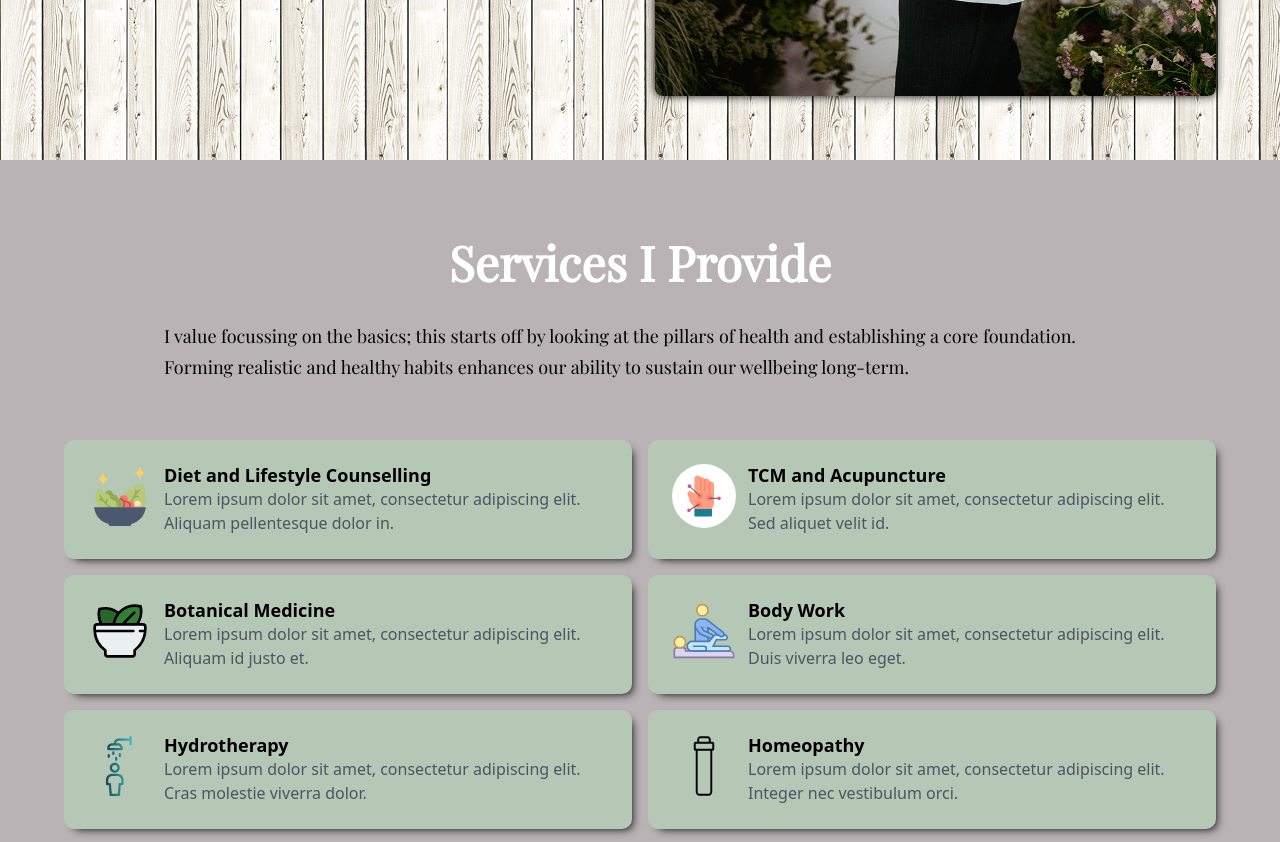
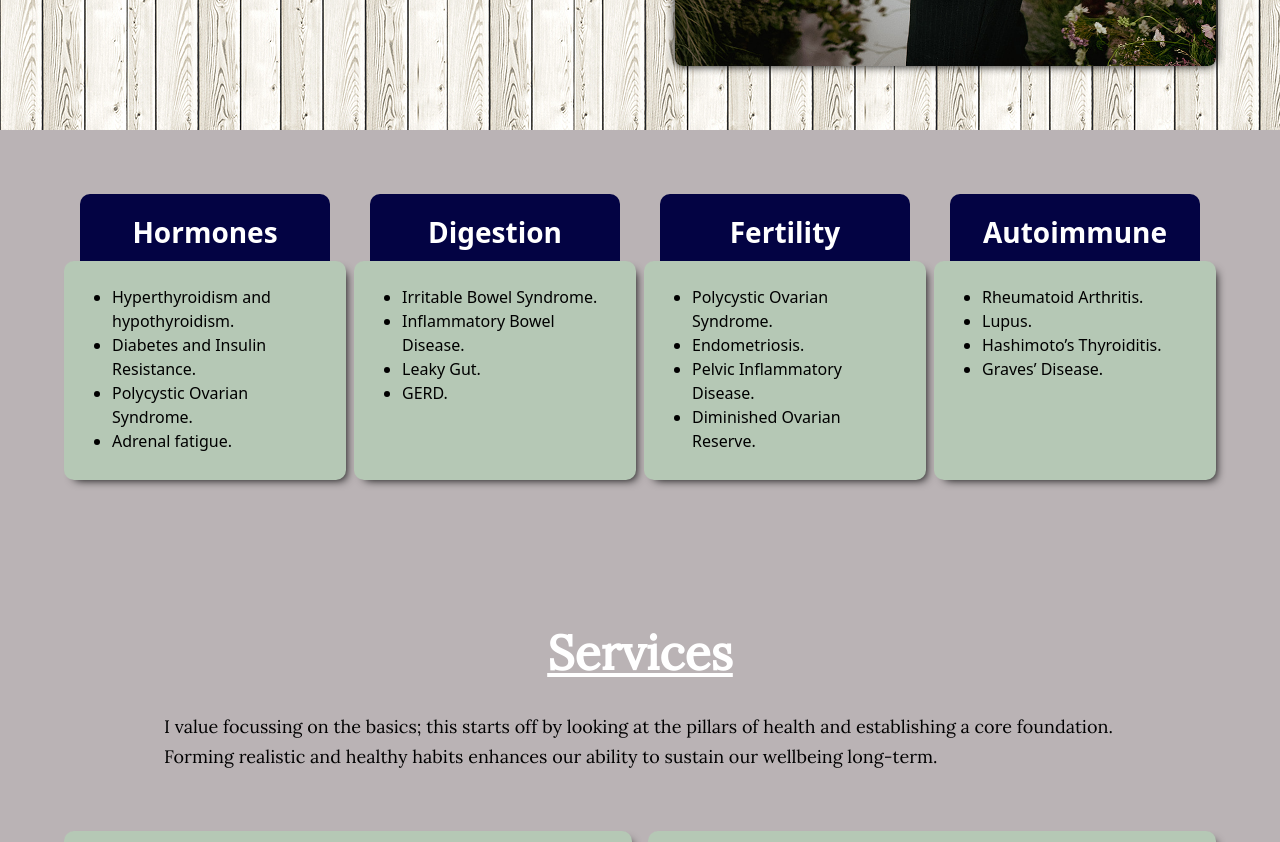
Before and after one commit to matthew-njd/dr_ishani_patel, a React (Vite) app: page / in a window 1280 px wide. Shown: the part 920-1762 px from the top of the page. Built offline with nearby package versions, Linux system fonts and the light colour scheme.

Commit message:
More style edits and new Focus component

```diff
--- a/src/App.jsx
+++ b/src/App.jsx
@@ -1,6 +1,14 @@
 import styles from "./style";
 
-import { About, Contact, Footer, Hero, Navbar, Services } from "./components";
+import {
+  About,
+  Contact,
+  Footer,
+  Focus,
+  Hero,
+  Navbar,
+  Services,
+} from "./components";
 
 const App = () => {
   return (
@@ -19,6 +27,7 @@ const App = () => {
 
       <div className={`bg-primary ${styles.paddingX} ${styles.flexStart}`}>
         <div className={`${styles.boxWidth}`}>
+          <Focus />
           <Services />
           <About />
           <Contact />
--- a/src/components/About.jsx
+++ b/src/components/About.jsx
@@ -4,7 +4,7 @@ import styles, { layout } from "../style";
 const About = () => (
   <section id="about" className={`${styles.paddingY}`}>
     <div className={styles.flexCenter}>
-      <h2 className={styles.heading2}>Meet Dr. Patel, ND!</h2>
+      <h2 className={styles.heading2}>Meet Dr. Patel, ND</h2>
     </div>
 
     <div className={layout.sectionReverse}>
--- /dev/null
+++ b/src/components/Focus.jsx
@@ -0,0 +1,36 @@
+import { focuses } from "../constants";
+import styles from "../style";
+
+const FocusCard = ({ title, content1, content2, content3, content4 }) => (
+  <div className="relative">
+    <div className="bg-tertiary mx-4 rounded-[10px] ">
+      <h4 className={`${styles.heading4} ${styles.flexCenter}`}>{title}</h4>
+    </div>
+    <div
+      className={`relative top-[-10px] bg-secondary flex flex-row p-6 w-full h-[75%] rounded-[10px] box-shadow service-card`}
+    >
+      <ul className="font-regluar font-normal text-[16px] leading-[24px] list-disc ml-6">
+        <li>{content1}</li>
+        <li>{content2}</li>
+        <li>{content3}</li>
+        <li>{content4}</li>
+      </ul>
+    </div>
+  </div>
+);
+
+const Services = () => {
+  return (
+    <section id="focuses" className={`${styles.paddingY}`}>
+      <div className="grid">
+        <div className="grid grid-cols-4 gap-2">
+          {focuses.map((focus, index) => (
+            <FocusCard key={focus.id} {...focus} index={index} />
+          ))}
+        </div>
+      </div>
+    </section>
+  );
+};
+
+export default Services;
--- a/src/components/Footer.jsx
+++ b/src/components/Footer.jsx
@@ -1,5 +1,6 @@
 import { facebook, instagram, linkedin, linktree } from "../assets";
 import { clinics } from "../constants";
+import styles from "../style";
 
 const ClinicDetails = ({
   title,
@@ -31,7 +32,7 @@ const ClinicDetails = ({
         <img
           src={img}
           alt="maps"
-          className="mt-2 w-[100%] h-[100%] rounded-[10px]"
+          className="mt-6 w-[100%] h-[100%] rounded-[10px]"
         />
       </a>
     </div>
@@ -40,7 +41,7 @@ const ClinicDetails = ({
 
 const Footer = () => {
   return (
-    <section className="grid grid-row-2 gap-8 py-8">
+    <section className={`grid grid-row-2 gap-8 ${styles.paddingY}`}>
       <div className="grid grid-cols-2 w-full">
         {clinics.map((clinic, index) => (
           <ClinicDetails key={clinic.id} {...clinic} index={index} />
--- a/src/components/Hero.jsx
+++ b/src/components/Hero.jsx
@@ -3,7 +3,7 @@ import styles from "../style";
 import Button from "./Button";
 
 function goToServices() {
-  document.getElementById("services").scrollIntoView({ behavior: "smooth" });
+  document.getElementById("focuses").scrollIntoView({ behavior: "smooth" });
 }
 
 const Hero = () => (
--- a/src/components/Services.jsx
+++ b/src/components/Services.jsx
@@ -28,7 +28,7 @@ const Services = () => {
     <section id="services" className={`${styles.paddingY}`}>
       <div className="grid">
         <h2 className={`${styles.heading2} ${styles.flexCenter} mb-5`}>
-          Services I Provide
+          Services
         </h2>
         <p className={`${styles.paragraph} px-[100px] mb-[5%]`}>
           I value focussing on the basics; this starts off by looking at the
--- a/src/components/index.js
+++ b/src/components/index.js
@@ -2,8 +2,9 @@ import About from "./About";
 import Button from "./Button";
 import Contact from "./Contact";
 import Footer from "./Footer";
+import Focus from "./Focus";
 import Hero from "./Hero";
 import Navbar from "./Navbar";
 import Services from "./Services";
 
-export { About, Button, Contact, Footer, Hero, Navbar, Services };
+export { About, Button, Contact, Footer, Focus, Hero, Navbar, Services };
--- a/src/constants/index.js
+++ b/src/constants/index.js
@@ -30,6 +30,41 @@ export const navLinks = [
   {
     id: "contact",
     title: "Contact",
+  },
+];
+
+export const focuses = [
+  {
+    id: "focuses-1",
+    title: "Hormones",
+    content1: "Hyperthyroidism and hypothyroidism.",
+    content2: "Diabetes and Insulin Resistance.",
+    content3: "Polycystic Ovarian Syndrome.",
+    content4: "Adrenal fatigue.",
+  },
+  {
+    id: "focuses-2",
+    title: "Digestion",
+    content1: "Irritable Bowel Syndrome.",
+    content2: "Inflammatory Bowel Disease.",
+    content3: "Leaky Gut.",
+    content4: "GERD.",
+  },
+  {
+    id: "focuses-3",
+    title: "Fertility",
+    content1: "Polycystic Ovarian Syndrome.",
+    content2: "Endometriosis.",
+    content3: "Pelvic Inflammatory Disease.",
+    content4: "Diminished Ovarian Reserve.",
+  },
+  {
+    id: "focuses-4",
+    title: "Autoimmune",
+    content1: "Rheumatoid Arthritis.",
+    content2: "Lupus.",
+    content3: "Hashimoto’s Thyroiditis.",
+    content4: "Graves’ Disease.",
   },
 ];
 
--- a/src/index.css
+++ b/src/index.css
@@ -1,4 +1,4 @@
-@import url("https://fonts.googleapis.com/css2?family=Great+Vibes&family=Playfair+Display&display=swap");
+@import url("https://fonts.googleapis.com/css2?family=Great+Vibes&family=Lora&display=swap");
 
 @tailwind base;
 @tailwind components;
--- a/src/style.js
+++ b/src/style.js
@@ -4,7 +4,9 @@ const styles = {
   button: "py-4 px-6 font-regular font-medium text-[18px] rounded-[5px]",
 
   heading2:
-    "font-regular font-semibold xs:text-[48px] text-[40px] text-white xs:leading-[76.8px] leading-[66.8px]",
+    "font-regular font-semibold underline xs:text-[48px] text-[40px] text-white xs:leading-[76.8px] leading-[66.8px]",
+  heading4:
+    "font-regluar font-semibold text-white text-[28px] leading-[23px] xs:leading-[76.8px]",
   paragraph: "font-regular font-normal text-[18px] leading-[30.8px]",
 
   flexCenter: "flex justify-center items-center",
--- a/tailwind.config.js
+++ b/tailwind.config.js
@@ -11,7 +11,7 @@ module.exports = {
         whiteColour: "#ffffff",
       },
       fontFamily: {
-        regular: ["Playfair Display", "serif"],
+        regular: ["Lora", "serif"],
         cursive: ["Great Vibes", "cursive"],
       },
       backgroundImage: {
```
